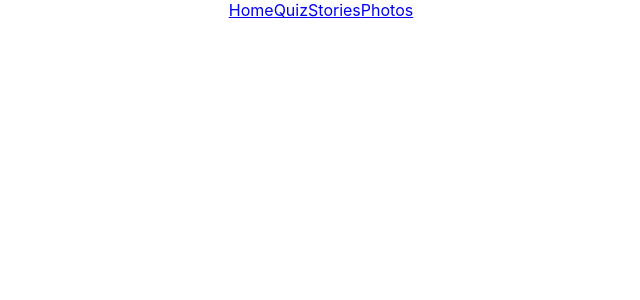
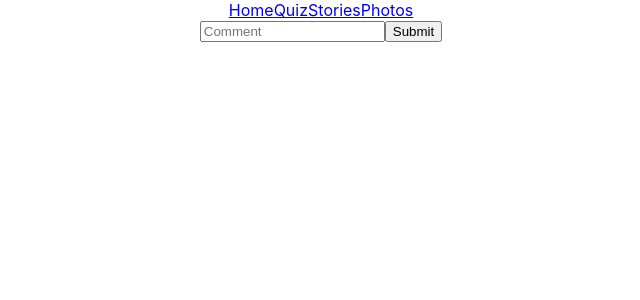
Before and after one commit to mairacagri/Hackaton-clas-project, a React (Create React App) app in the folder client/: page /stories in a window 1280 px wide. Shown: the top 300 px of the page, without its empty margins (319-959 px from the left). Built offline with nearby package versions, Linux system fonts and the light colour scheme.

Commit message:
Add Stories component

```diff
--- a/client/src/Stories.js
+++ b/client/src/Stories.js
@@ -1,6 +1,40 @@
-import React from "react";
+import React, {useState} from "react";
 
 const Stories = () => {
+  const [text, setText] = useState("");
+
+  const handleUserText = (event) =>  {
+    setText(event.target.value);
+
+  }
+
+  const handleSubmit = (event) => {
+    event.preventDefault();
+    console.log(event)
+
+    fetch("http://localhost:4000/api/v1/comments", {
+      method: "POST",
+      body: JSON.stringify({
+        text: text,
+      }),
+      headers: {
+        "Content-Type": "application/json",
+      },
+    });
+  }
+
+  return (
+    <form onSubmit={handleSubmit}>
+      <input
+        type="text"
+        name="username"
+        placeholder="Comment"
+        value={text}
+        onChange={handleUserText}
+      />
+      <button>Submit</button>
+    </form>
+  );
 
 }
 
```
Also changed, not shown: 1 other file (tests, documents, lock files or other folders).
